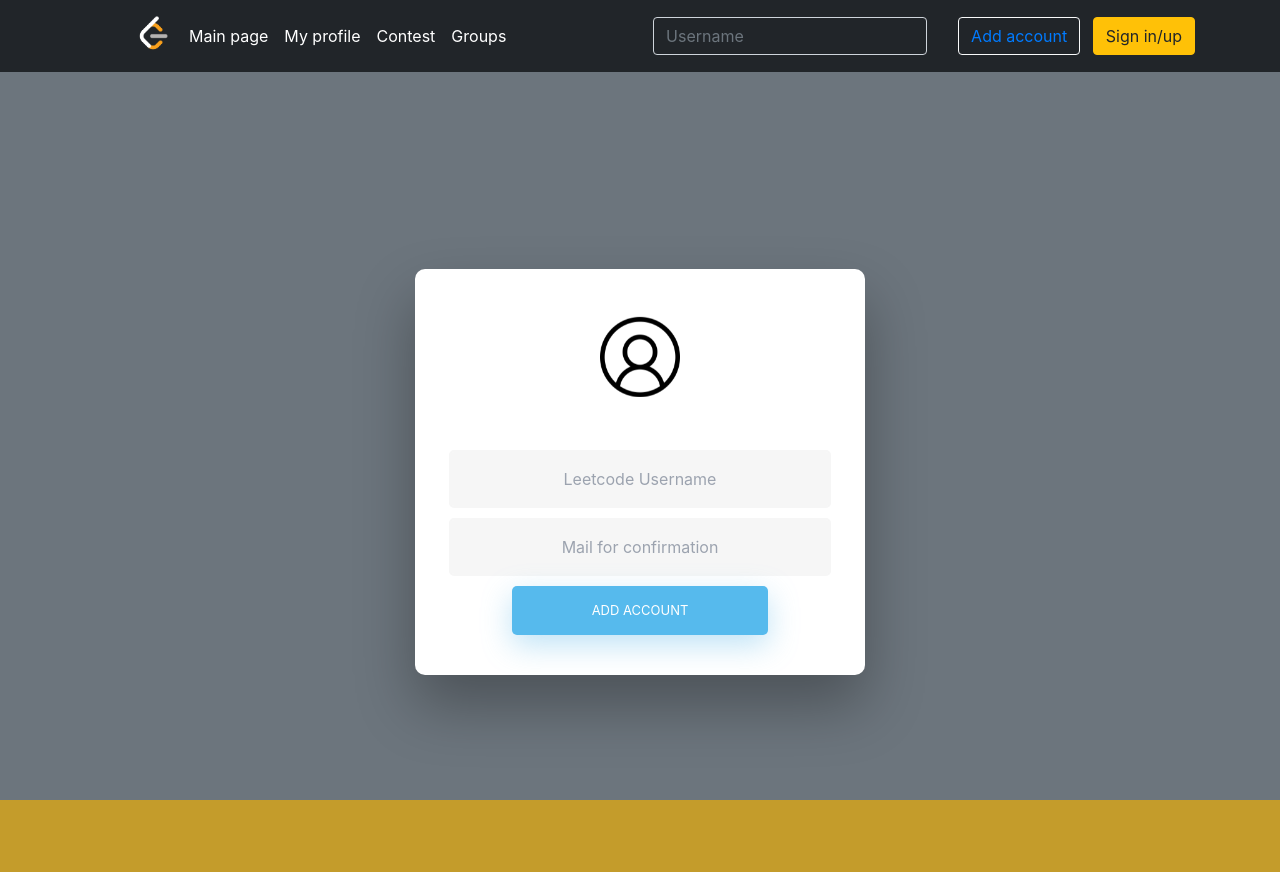
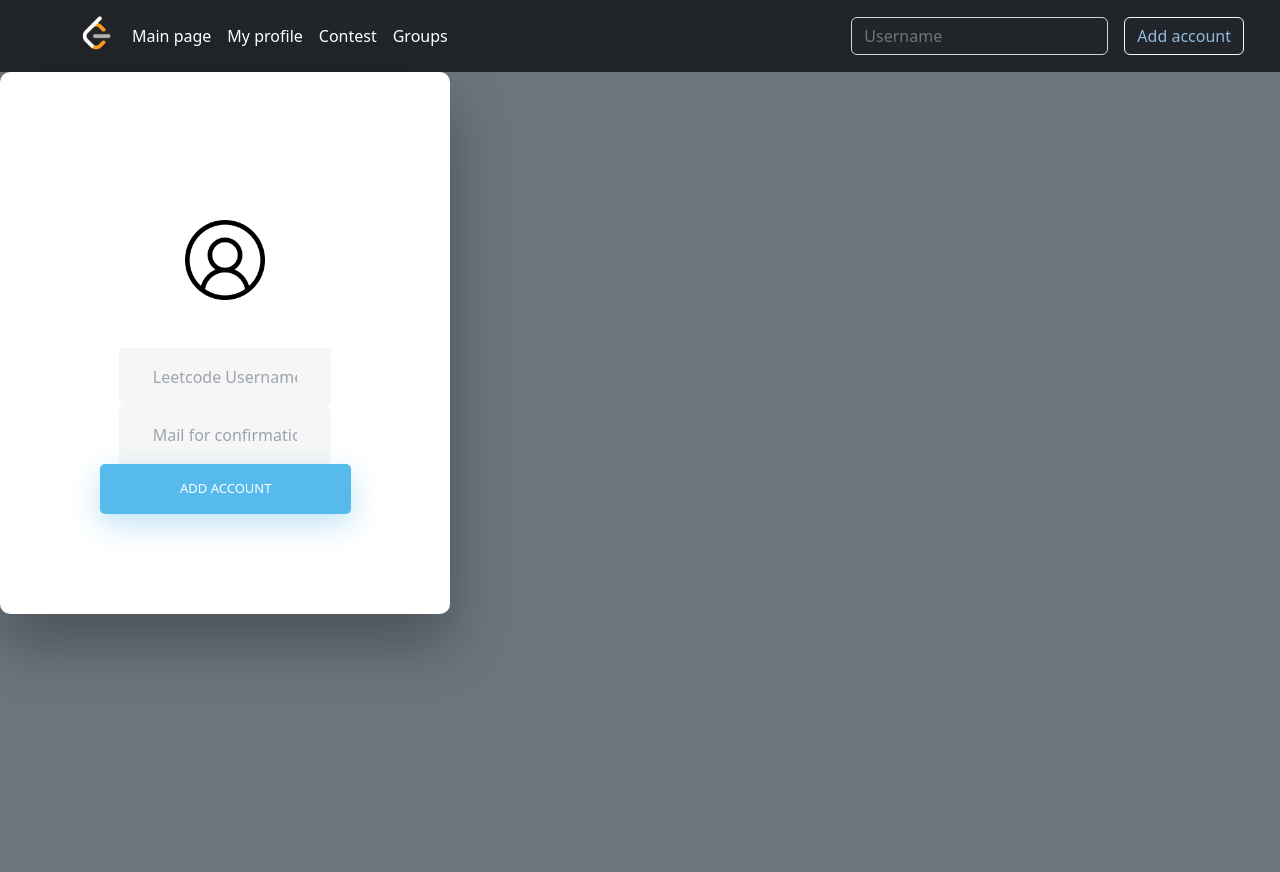
Before and after one commit to Pro100-Almaz/Competative_prog, a Django app: page /add_account in a window 1280 px wide. After the commit the page ends 658 px from the top, so only its background shows below. Run offline with Django 4.2, Linux system fonts and the light colour scheme; some libraries are stand-ins or nearby versions.

Commit message:
change in css

```diff
--- a/templates/acc_add.css
+++ b/templates/acc_add.css
@@ -1,12 +1,6 @@
 /* BASIC */
-
-html {
-  background-color: #c49c2b;
-}
-
 body {
-  font-family: "Poppins", sans-serif;
-  height: 100vh;
+    height: 100vh;
 }
 
 a {
@@ -30,16 +24,6 @@
 
 /* STRUCTURE */
 
-.wrapper {
-  display: flex;
-  align-items: center;
-  flex-direction: column;
-  justify-content: center;
-  width: 100%;
-  min-height: 100%;
-  padding: 20px;
-}
-
 #formContent {
   -webkit-border-radius: 10px 10px 10px 10px;
   border-radius: 10px 10px 10px 10px;
@@ -48,22 +32,11 @@
   width: 90%;
   max-width: 450px;
   position: relative;
-  padding: 0px;
+  padding: 100px;
   -webkit-box-shadow: 0 30px 60px 0 rgba(0,0,0,0.3);
   box-shadow: 0 30px 60px 0 rgba(0,0,0,0.3);
   text-align: center;
 }
-
-#formFooter {
-  background-color: #f6f6f6;
-  border-top: 1px solid #dce8f1;
-  padding: 25px;
-  text-align: center;
-  -webkit-border-radius: 0 0 10px 10px;
-  border-radius: 0 0 10px 10px;
-}
-
-
 
 /* TABS */
 
@@ -75,8 +48,6 @@
   color: #0d0d0d;
   border-bottom: 2px solid #5fbae9;
 }
-
-
 
 /* FORM TYPOGRAPHY*/
 
@@ -94,7 +65,6 @@
   box-shadow: 0 10px 30px 0 rgba(95,186,233,0.4);
   -webkit-border-radius: 5px 5px 5px 5px;
   border-radius: 5px 5px 5px 5px;
-  margin: 5px 20px 40px 20px;
   -webkit-transition: all 0.3s ease-in-out;
   -moz-transition: all 0.3s ease-in-out;
   -ms-transition: all 0.3s ease-in-out;
@@ -123,7 +93,6 @@
   text-decoration: none;
   display: inline-block;
   font-size: 16px;
-  margin: 5px;
   width: 85%;
   border: 2px solid #f6f6f6;
   -webkit-transition: all 0.5s ease-in-out;
@@ -144,21 +113,23 @@
   color: #cccccc;
 }
 
-
-
 /* ANIMATIONS */
 
+.center{
+
+}
+
 /* Simple CSS3 Fade-in-down Animation */
-.fadeInDown {
-  -webkit-animation-name: fadeInDown;
-  animation-name: fadeInDown;
+.makefadeInDown {
+  -webkit-animation-name: makefadeInDown;
+  animation-name: makefadeInDown;
   -webkit-animation-duration: 1s;
   animation-duration: 1s;
   -webkit-animation-fill-mode: both;
   animation-fill-mode: both;
 }
 
-@-webkit-keyframes fadeInDown {
+@-webkit-keyframes makefadeInDown {
   0% {
     opacity: 0;
     -webkit-transform: translate3d(0, -100%, 0);
@@ -171,7 +142,7 @@
   }
 }
 
-@keyframes fadeInDown {
+@keyframes makefadeInDown {
   0% {
     opacity: 0;
     -webkit-transform: translate3d(0, -100%, 0);
@@ -249,7 +220,6 @@
 }
 
 
-
 /* OTHERS */
 
 *:focus {
--- a/templates/add_acc.html
+++ b/templates/add_acc.html
@@ -20,7 +20,7 @@
                 </a>
                 <ul class="nav col-12 col-lg-auto me-lg-auto mb-2 justify-content-center mb-md-0">
                     <li>
-                        <a href="#" class="nav-link px-2 text-white">Main page</a>
+                        <a href="{% url 'main' %}" class="nav-link px-2 text-white">Main page</a>
                     </li>
                     <li>
                         <a href="#" class="nav-link px-2 text-white">My profile</a>
@@ -36,41 +36,25 @@
                     <input type="search" class="form-control form-control-dark text-bg-dark" placeholder="Username" aria-label="Username">
                 </form>
                 <div class="text-end">
-<!--                    <a href="{% url 'add_account' %}"><button class="btn btn-outline-light me-2" type="button">Add account</button></a>-->
                     <button class="btn btn-outline-light me-2" type="button"><a href="{% url 'add_account' %}">Add account</a></button>
-                    <button class="btn btn-warning" type="button">Sign in/up</button>
                 </div>
             </div>
         </div>
     </header>
-    <link href="//maxcdn.bootstrapcdn.com/bootstrap/4.0.0/css/bootstrap.min.css" rel="stylesheet" id="bootstrap-css">
-    <script src="//maxcdn.bootstrapcdn.com/bootstrap/4.0.0/js/bootstrap.min.js"></script>
-    <script src="//cdnjs.cloudflare.com/ajax/libs/jquery/3.2.1/jquery.min.js"></script>
-    <!------ Include the above in your HEAD tag ---------->
 
-    <div class="wrapper fadeInDown">
-      <div id="formContent">
-        <!-- Tabs Titles -->
 
-        <!-- Icon -->
+
+    <div class="center fadeInDown">
+      <div id="formContent" >
+
         <div class="fadeIn first">
           <div class="my-5 flex justify-center">
               <img src="{% static 'images/user_icon.png' %}" id="icon"  alt="User Icon"/>
           </div>
         </div>
 
-        <!-- Login Form -->
-
-<!--        <form method="post" class="">-->
-<!--          <input type="text" id="login" class="fadeIn second" name="login" value="{{ data.name }}" placeholder="Leetcode Username">-->
-<!--          <input type="text" id="password" class="fadeIn third" name="login" value="{{ data.email }}" placeholder="Mail for confirmation">-->
-<!--          <input type="submit" class="fadeIn fourth" value="Add account">-->
-<!--        </form>-->
         <form method="post">
             {% csrf_token %}
-<!--            <textarea class="fadeIn second" name="description" placeholder="Leetcode Username" value="{{ data.name.error }}"></textarea>-->
-<!--            <br>-->
-<!--            <textarea class="fadeIn third" name="description" placeholder="Mail for confirmation" value="{{ data.email.error }}"></textarea>-->
             <input type="text" id="login" class="fadeIn second" name="login" placeholder="Leetcode Username">
             <input type="text" id="email" class="fadeIn third" name="email" placeholder="Mail for confirmation">
             <input type="submit" class="fadeIn fourth" value="Add account">
--- a/templates/main_page.html
+++ b/templates/main_page.html
@@ -23,7 +23,7 @@
                 </a>
                 <ul class="nav col-12 col-lg-auto me-lg-auto mb-2 justify-content-center mb-md-0">
                     <li>
-                        <a href="#" class="nav-link px-2 text-white">Main page</a>
+                        <a href="{% url 'main' %}" class="nav-link px-2 text-white">Main page</a>
                     </li>
                     <li>
                         <a href="#" class="nav-link px-2 text-white">My profile</a>
@@ -41,6 +41,9 @@
                     <div class="text-end">
                         <a href="{% url 'add_account' %}">
                             <button class="btn btn-outline-light me-2" type="button">Add account</button>
+                        </a>
+                        <a href="{% url 'add_account' %}">
+                            <button class="btn btn-outline-light me-2" type="button">Sign in</button>
                         </a>
                     </div>
             </div>
```
Also changed, not shown: users/views.py (+0 -11 lines), db.sqlite3.
